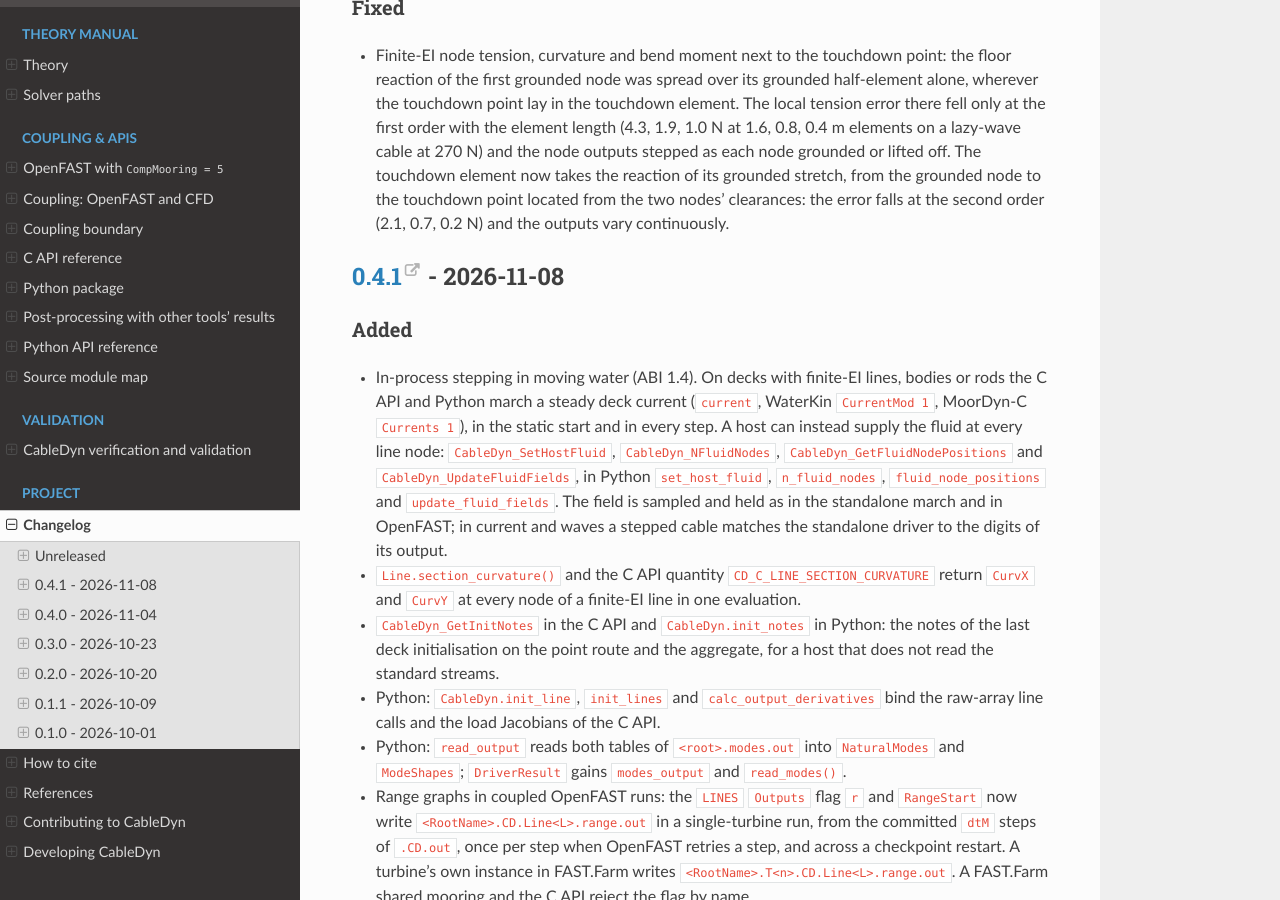
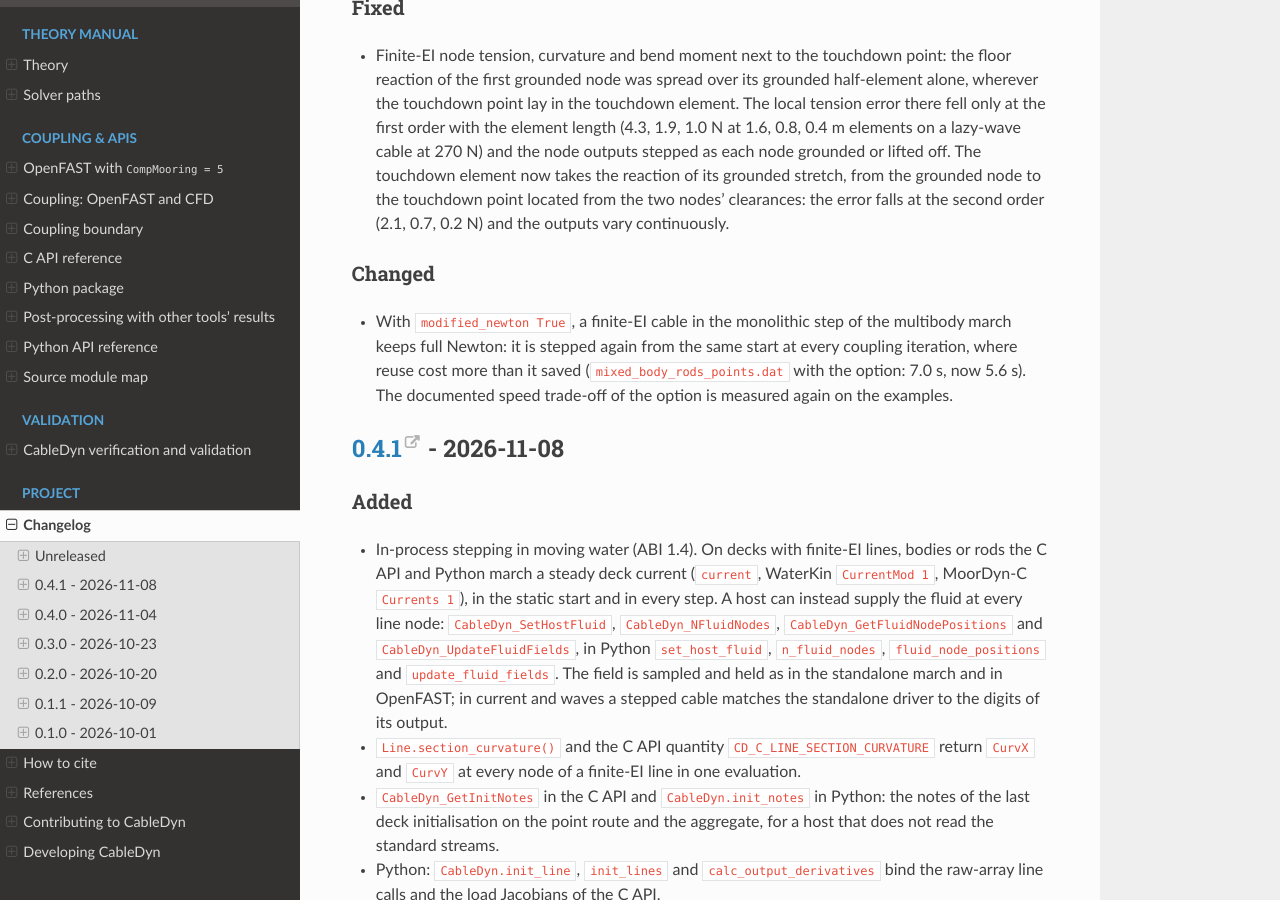
Before and after one commit to SMI-Lab-Inha/CableDyn, a Sphinx documentation site: the page built from doc/changelog.md, in a window 1280 px wide and 900 px high, scrolled down 350 px. Built offline with Sphinx 7.4.7 and the Read the Docs theme 3.1.0, drawn with Linux system fonts in a browser that asks for light colours.

Commit message:
perf(multibody): full Newton for cables in the monolithic step
With OPTIONS modified_newton True every finite-EI cable reused its tangent
within a step. A cable in the monolithic step of the multibody march is
restored and stepped again from the same start at every coupling iteration,
and there the reuse cost more than it saved: mixed_body_rods_points.dat ran
in 7.0 s with the option against 5.8 s without (5.7-6.3 s with the cables
alone kept on full Newton). Such a cable now keeps full Newton; the other
solvers of the deck keep the option. The deck runs in 5.6 s with it.

The documented trade-off of the option is measured again on the examples
(one thread): 4-20 % faster on finite-EI cables, free-hanging or with a
touchdown; 12 % slower on an EI = 0 cable laid on a frictional seabed in a
current (a 600 s march), within a few per cent elsewhere on EI = 0 systems.
The former "about 1.5 times slower on finite-EI lines on the seabed" no
longer holds: the touchdown decks run 4-12 % faster with it.

Results without the option are unchanged.

Signed-off-by: Jae Hoon Seo <jaehoon.seo@inha.ac.kr>

```diff
--- a/CHANGELOG.md
+++ b/CHANGELOG.md
@@ -18,6 +18,12 @@ All notable changes to CableDyn are recorded in this file. The format follows
   The touchdown element now takes the reaction of its grounded stretch, from the grounded node
   to the touchdown point located from the two nodes' clearances: the error falls at the second
   order (2.1, 0.7, 0.2 N) and the outputs vary continuously.
+### Changed
+
+- With `modified_newton True`, a finite-EI cable in the monolithic step of the multibody march
+  keeps full Newton: it is stepped again from the same start at every coupling iteration, where
+  reuse cost more than it saved (`mixed_body_rods_points.dat` with the option: 7.0 s, now 5.6 s).
+  The documented speed trade-off of the option is measured again on the examples.
 
 ## [0.4.1] - 2026-11-08
 
```
Also changed, not shown: doc/options.rst (+8 -4 lines), 1 other file.
